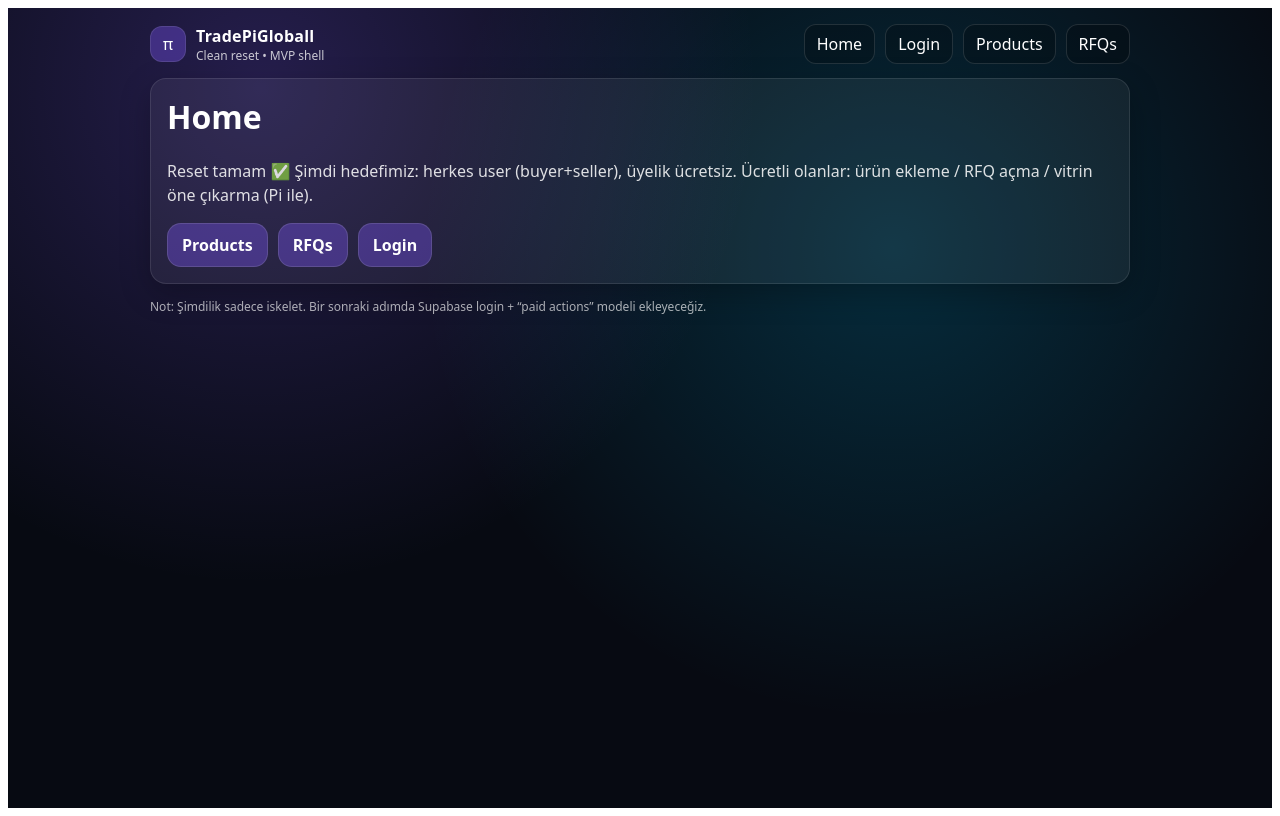
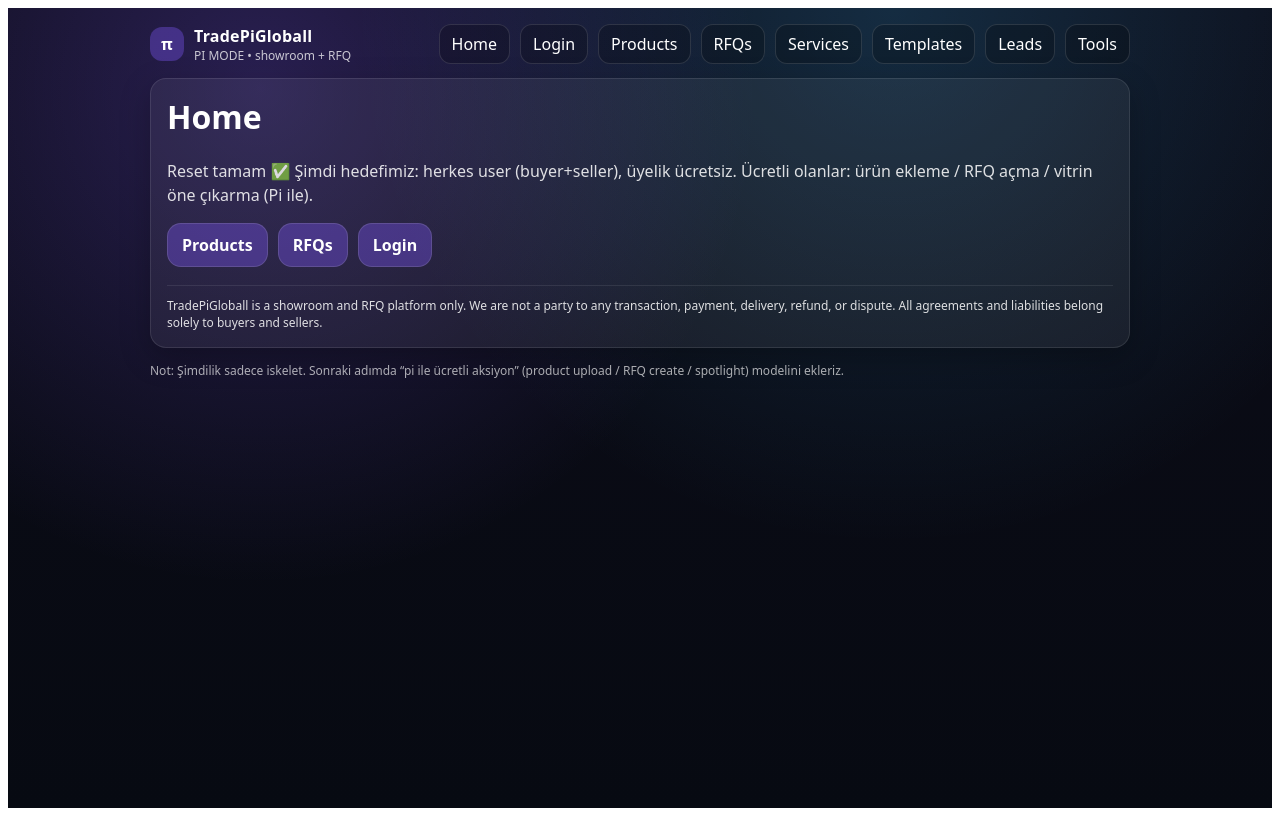
Before and after one commit to Bugsbuny24/Tradepigloball, a React (Vite) app: page / in a window 1280 px wide. Built offline with nearby package versions, Linux system fonts and the light colour scheme.

Commit message:
Update App.jsx

```diff
--- a/src/App.jsx
+++ b/src/App.jsx
@@ -6,9 +6,42 @@ import Login from "./pages/Login";
 import Products from "./pages/Products";
 import RFQs from "./pages/RFQs";
 
+/** Tiny placeholder page (tek dosya - hızlı iskelet) */
+const Page = ({ title, children }) => (
+  <div style={{ padding: 18 }}>
+    <h2 style={{ marginTop: 0 }}>{title}</h2>
+    {children ? (
+      <div>{children}</div>
+    ) : (
+      <p style={{ opacity: 0.75, marginTop: 8 }}>Coming soon.</p>
+    )}
+  </div>
+);
+
+/** Footer – her sayfada sabit GLOBAL DISCLAIMER */
+function GlobalDisclaimer() {
+  return (
+    <div
+      style={{
+        marginTop: 18,
+        paddingTop: 12,
+        borderTop: "1px solid rgba(255,255,255,.10)",
+        fontSize: 12,
+        opacity: 0.85,
+        lineHeight: 1.35,
+      }}
+    >
+      TradePiGloball is a showroom and RFQ platform only. We are not a party to
+      any transaction, payment, delivery, refund, or dispute. All agreements and
+      liabilities belong solely to buyers and sellers.
+    </div>
+  );
+}
+
 const layout = {
   minHeight: "100vh",
-  background: "radial-gradient(circle at 20% 10%, rgba(130,90,255,.25), transparent 40%), radial-gradient(circle at 70% 30%, rgba(0,200,255,.18), transparent 45%), #070A12",
+  background:
+    "radial-gradient(circle at 20% 10%, rgba(130,90,255,.25), transparent 40%), radial-gradient(circle at 70% 0%, rgba(60,190,255,.18), transparent 45%), linear-gradient(180deg, rgba(12,12,24,1), rgba(7,10,18,1))",
   color: "white",
   fontFamily: "system-ui, -apple-system, Segoe UI, Roboto, Arial",
 };
@@ -59,42 +92,125 @@ export default function App() {
     <BrowserRouter>
       <div style={layout}>
         <div style={shell}>
+          {/* Top Bar */}
           <div style={nav}>
             <div style={{ display: "flex", alignItems: "center", gap: 10 }}>
-              <div style={{ width: 34, height: 34, borderRadius: 12, background: "rgba(130,90,255,.35)", display: "grid", placeItems: "center", border: "1px solid rgba(255,255,255,.10)" }}>
+              <div
+                style={{
+                  width: 34,
+                  height: 34,
+                  borderRadius: 12,
+                  background: "rgba(130,90,255,.35)",
+                  display: "grid",
+                  placeItems: "center",
+                  fontWeight: 800,
+                }}
+                title="TradePiGloball"
+              >
                 π
               </div>
               <div>
-                <div style={{ fontWeight: 800, letterSpacing: 0.2 }}>TradePiGloball</div>
-                <div style={{ fontSize: 12, opacity: 0.75 }}>Clean reset • MVP shell</div>
+                <div style={{ fontWeight: 800, letterSpacing: 0.2 }}>
+                  TradePiGloball
+                </div>
+                <div style={{ fontSize: 12, opacity: 0.75 }}>
+                  PI MODE • showroom + RFQ
+                </div>
               </div>
             </div>
 
+            {/* Nav Links */}
             <div style={navLinks}>
-              <Link to="/" style={aStyle}>Home</Link>
-              <Link to="/login" style={aStyle}>Login</Link>
-              <Link to="/products" style={aStyle}>Products</Link>
-              <Link to="/rfqs" style={aStyle}>RFQs</Link>
+              <Link to="/" style={aStyle}>
+                Home
+              </Link>
+              <Link to="/login" style={aStyle}>
+                Login
+              </Link>
+              <Link to="/products" style={aStyle}>
+                Products
+              </Link>
+              <Link to="/rfqs" style={aStyle}>
+                RFQs
+              </Link>
+
+              {/* Money Pages */}
+              <Link to="/services" style={aStyle}>
+                Services
+              </Link>
+              <Link to="/templates" style={aStyle}>
+                Templates
+              </Link>
+              <Link to="/leads" style={aStyle}>
+                Leads
+              </Link>
+              <Link to="/tools" style={aStyle}>
+                Tools
+              </Link>
             </div>
           </div>
 
+          {/* Main Card */}
           <div style={card}>
             <Routes>
+              {/* Core */}
               <Route path="/" element={<Home />} />
               <Route path="/login" element={<Login />} />
               <Route path="/products" element={<Products />} />
               <Route path="/rfqs" element={<RFQs />} />
+              <Route path="/offers" element={<Page title="Offers" />} />
+
+              {/* Money Pages */}
+              <Route
+                path="/services"
+                element={<Page title="Verified Services Marketplace" />}
+              />
+              <Route path="/leads" element={<Page title="RFQ → Lead Engine" />} />
+              <Route
+                path="/templates"
+                element={<Page title="Trade Templates" />}
+              />
+              <Route
+                path="/assets"
+                element={<Page title="Digital Trade Assets" />}
+              />
+              <Route
+                path="/education"
+                element={<Page title="Trade Education" />}
+              />
+              <Route path="/tools" element={<Page title="Mini Trade Tools" />} />
+              <Route
+                path="/spotlight"
+                element={<Page title="Trade Spotlight" />}
+              />
+
+              {/* Sales Pages */}
+              <Route
+                path="/sell/mobile-app"
+                element={<Page title="Mobile App Sales Page" />}
+              />
+              <Route
+                path="/sell/website"
+                element={<Page title="Website Sales Page" />}
+              />
+              <Route
+                path="/sell/fiverr"
+                element={<Page title="Fiverr Services Page" />}
+              />
 
               {/* fallback */}
               <Route path="*" element={<Navigate to="/" replace />} />
             </Routes>
+
+            <GlobalDisclaimer />
           </div>
 
           <div style={{ marginTop: 14, fontSize: 12, opacity: 0.65 }}>
-            Not: Şimdilik sadece iskelet. Bir sonraki adımda Supabase login + “paid actions” modeli ekleyeceğiz.
+            Not: Şimdilik sadece iskelet. Sonraki adımda “pi ile ücretli aksiyon”
+            (product upload / RFQ create / spotlight) modelini ekleriz.
           </div>
         </div>
       </div>
     </BrowserRouter>
   );
-      }
+}
```
